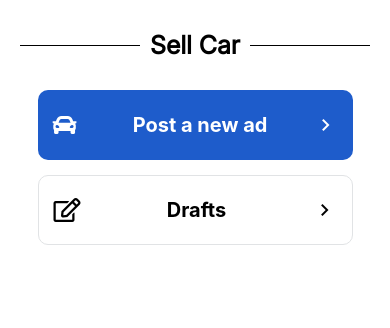
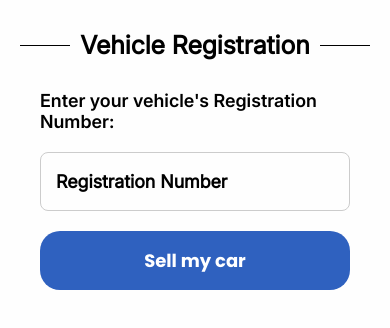
Before and after one commit to HafizBasit7/DriveBids_Mobile, a React Native app: screen / in a window 390 px wide. Shown: the top 328 px of the page. Built offline with nearby package versions, Linux system fonts and the light colour scheme.

Commit message:
Vehicle Reg screen done

```diff
--- a/App.js
+++ b/App.js
@@ -13,6 +13,7 @@ import Sidebar from "./CustomComponents/Sidebar";
 import HomeBanner from "./CustomComponents/HomeBanner";
 import { GlobalStyles } from "./Styles/GlobalStyles";
 import SellCar from "./Screens/tahirScreens/SellCar";
+import VehicleReg from "./Screens/tahirScreens/VehicleReg";
 
 export default function App() {
   const fontsLoaded = useLoadFonts();
@@ -22,7 +23,8 @@ export default function App() {
   return (
     <>
       {/* <ForgetPass /> */}
-      <SellCar />
+      {/* <SellCar /> */}
+      <VehicleReg />
     </>
   );
 }
--- a/Screens/tahirScreens/SellCar.jsx
+++ b/Screens/tahirScreens/SellCar.jsx
@@ -9,6 +9,8 @@ import {
 import { MaterialIcons, FontAwesome5 } from "@expo/vector-icons";
 import Line from "../../assets/tahirAssets/Line";
 import SectionHeader from "../../CustomComponents/tahirComponents/SectionHeader";
+import Header from "../../CustomComponents/Header";
+import { GlobalStyles } from "../../Styles/GlobalStyles";
 // import { Svg, Line } from "react-native-svg";
 
 const SellCar = () => {
@@ -36,7 +38,7 @@ const styles = StyleSheet.create({
     justifyContent: "flex-start",
     alignItems: "center",
     padding: 20,
-    backgroundColor: "#fff",
+    backgroundColor: GlobalStyles.colors.ScreenBg,
   },
   titleHead: {
     width: "90%",
--- /dev/null
+++ b/Screens/tahirScreens/VehicleReg.jsx
@@ -0,0 +1,67 @@
+import React from "react";
+import {
+  View,
+  Text,
+  TextInput,
+  StyleSheet,
+  TouchableOpacity,
+} from "react-native";
+import { MaterialIcons, FontAwesome5 } from "@expo/vector-icons";
+import Line from "../../assets/tahirAssets/Line";
+import SectionHeader from "../../CustomComponents/tahirComponents/SectionHeader";
+import { GlobalStyles } from "../../Styles/GlobalStyles";
+import CustomButton from "../../CustomComponents/CustomButton";
+// import { Svg, Line } from "react-native-svg";
+
+const VehicleReg = () => {
+  return (
+    <View style={styles.container}>
+      <SectionHeader title={"Vehicle Registration"} />
+      <View style={styles.head}>
+        <Text style={styles.label}>
+          Enter your vehicle's Registration Number:
+        </Text>
+        <TextInput style={styles.input} placeholder="Registration Number" />
+        <CustomButton title="Sell my car" />
+      </View>
+    </View>
+  );
+};
+
+const styles = StyleSheet.create({
+  container: {
+    flex: 1,
+    justifyContent: "flex-start",
+    alignItems: "flex-start",
+    padding: 20,
+    backgroundColor: GlobalStyles.colors.ScreenBg,
+  },
+  head: {
+    justifyContent: "flex-start",
+    marginTop: 20,
+    paddingHorizontal: 20,
+    width: "100%",
+    gap: 10,
+  },
+  label: {
+    fontSize: 18,
+    fontFamily: "Inter-SemiBold",
+    marginBottom: 10,
+  },
+  input: {
+    paddingHorizontal: 15,
+    paddingTop: 18,
+    paddingBottom: 18,
+    width: "100%",
+    borderColor: "#ccc",
+    borderWidth: 1,
+    borderRadius: 8,
+
+    fontFamily: "Inter-Regular",
+    fontWeight: "700",
+    fontSize: 18,
+    marginBottom: 10,
+  },
+});
+
+export default VehicleReg;
--- a/Styles/GlobalStyles.js
+++ b/Styles/GlobalStyles.js
@@ -10,5 +10,6 @@ export const GlobalStyles = {
     IconsColor: "#FF7235",
     textColor: "#000000",
     Default: "#FEE226",
+    ScreenBg: "#FEFEFE",
   },
 };
```
